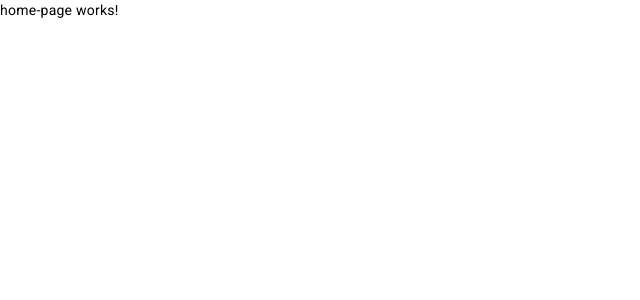
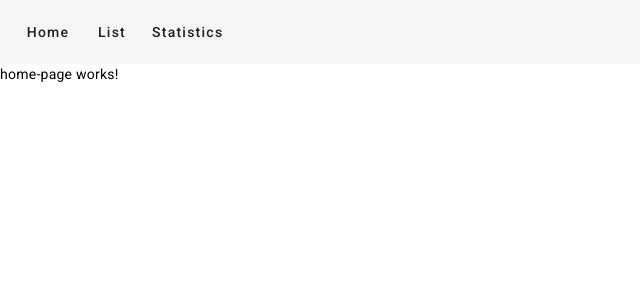
Before and after one commit to juliarore/pac5, an Angular app: page /home in a window 1280 px wide. Shown: the top 300 px of the page, without its empty margins (0-640 px from the left). Built offline with nearby package versions, Linux system fonts and the light colour scheme.

Commit message:
feat: add Angular Material navigation toolbar

```diff
--- a/src/app/app.component.html
+++ b/src/app/app.component.html
@@ -1 +1,7 @@
+<mat-toolbar>
+  <a mat-button routerLink="/home">Home</a>
+  <a mat-button routerLink="/list">List</a>
+  <a mat-button routerLink="/statistics">Statistics</a>
+</mat-toolbar>
+
 <router-outlet />
```
Also changed, not shown: src/app/app.component.ts (+5 -3 lines).
